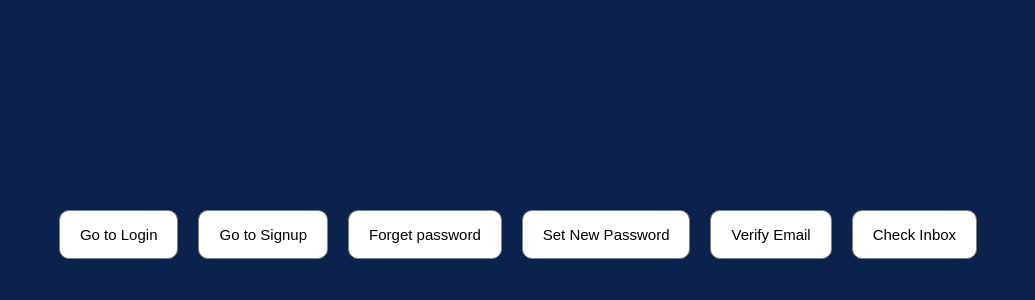
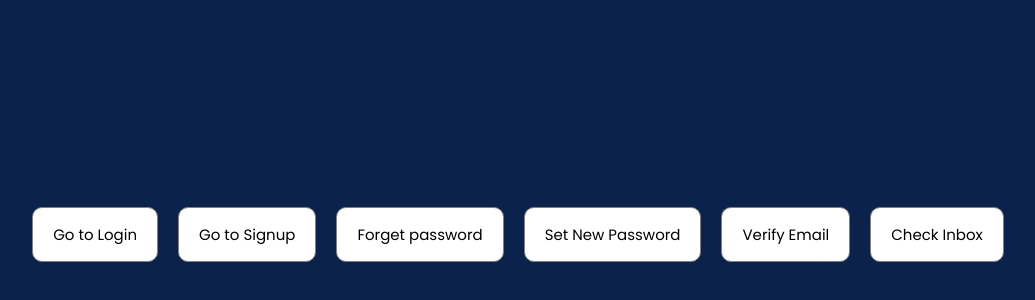
Before and after one commit to MindMate-Project/Web, a React (Create React App) app: page / in a window 1280 px wide. Shown: the part 166-466 px from the top of the page, without its empty margins (122-1157 px from the left). Built offline with nearby package versions, Linux system fonts and the light colour scheme.

Commit message:
Update Logo & fonts & index.css

```diff
--- a/public/index.html
+++ b/public/index.html
@@ -1,19 +1,26 @@
 <!DOCTYPE html>
 <html lang="en">
+
 <head>
   <meta charset="utf-8" />
 
   <meta name="viewport" content="width=device-width, initial-scale=1" />
   <meta name="theme-color" content="#000000" />
-    <meta
-      name="description"
-      content="Web site created using create-react-app"
-    />
+  <meta name="description" content="Web site created using create-react-app" />
+<link rel="icon" type="image/png" href="/logo.png" />
 
-    <title>Alzheimer's Assistant</title>
+  <!-- Google Font Poppins -->
+  <link rel="preconnect" href="https://fonts.googleapis.com">
+  <link rel="preconnect" href="https://fonts.gstatic.com" crossorigin>
+  <link
+    href="https://fonts.googleapis.com/css2?family=Poppins:ital,wght@0,100;0,200;0,300;0,400;0,500;0,600;0,700;0,800;0,900;1,100;1,200;1,300;1,400;1,500;1,600;1,700;1,800;1,900&display=swap"
+    rel="stylesheet">
+  <title>MindMate</title>
 </head>
+
 <body>
   <noscript>You need to enable JavaScript to run this app.</noscript>
   <div id="root"></div>
 </body>
+
 </html>
--- a/src/index.css
+++ b/src/index.css
@@ -1,13 +1,7 @@
-body {
-  margin: 0;
-  font-family: -apple-system, BlinkMacSystemFont, 'Segoe UI', 'Roboto', 'Oxygen',
-    'Ubuntu', 'Cantarell', 'Fira Sans', 'Droid Sans', 'Helvetica Neue',
-    sans-serif;
-  -webkit-font-smoothing: antialiased;
-  -moz-osx-font-smoothing: grayscale;
+body{
+    margin: 0;
+    padding: 0;
+    box-sizing: border-box;
+    font-family: 'Poppins', 'Nunito', sans-serif;
+    background-color: #0b234c;
 }
-
-code {
-  font-family: source-code-pro, Menlo, Monaco, Consolas, 'Courier New',
-    monospace;
-}
```
Also changed, not shown: public/logo.png (added). Lines whose indentation alone changed are shown as unchanged.
